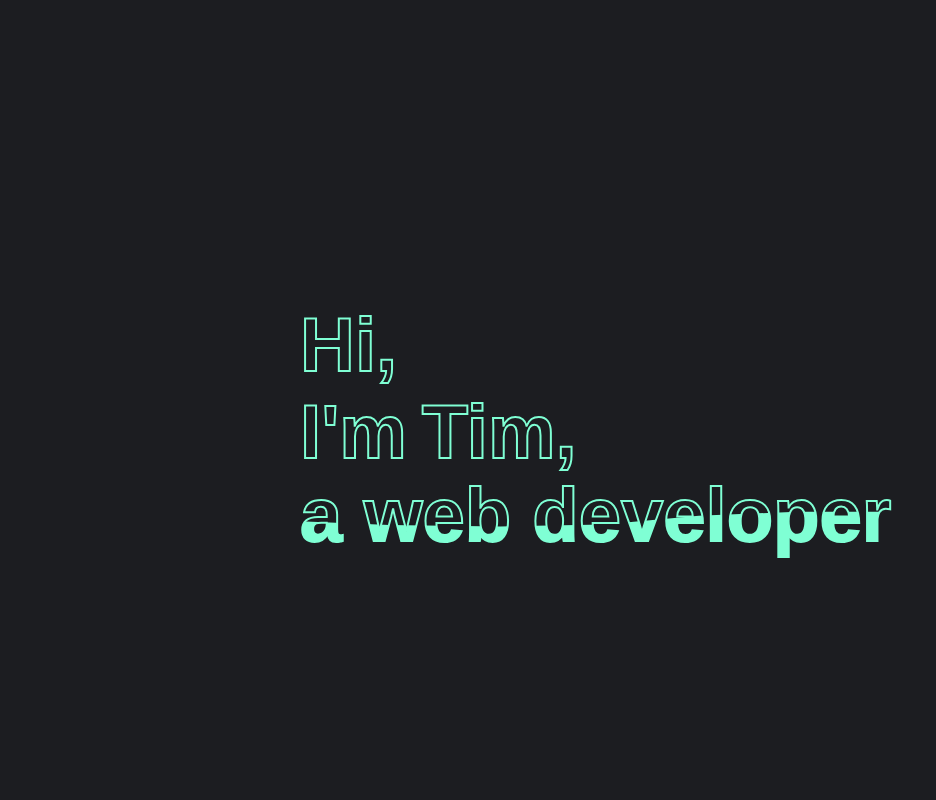
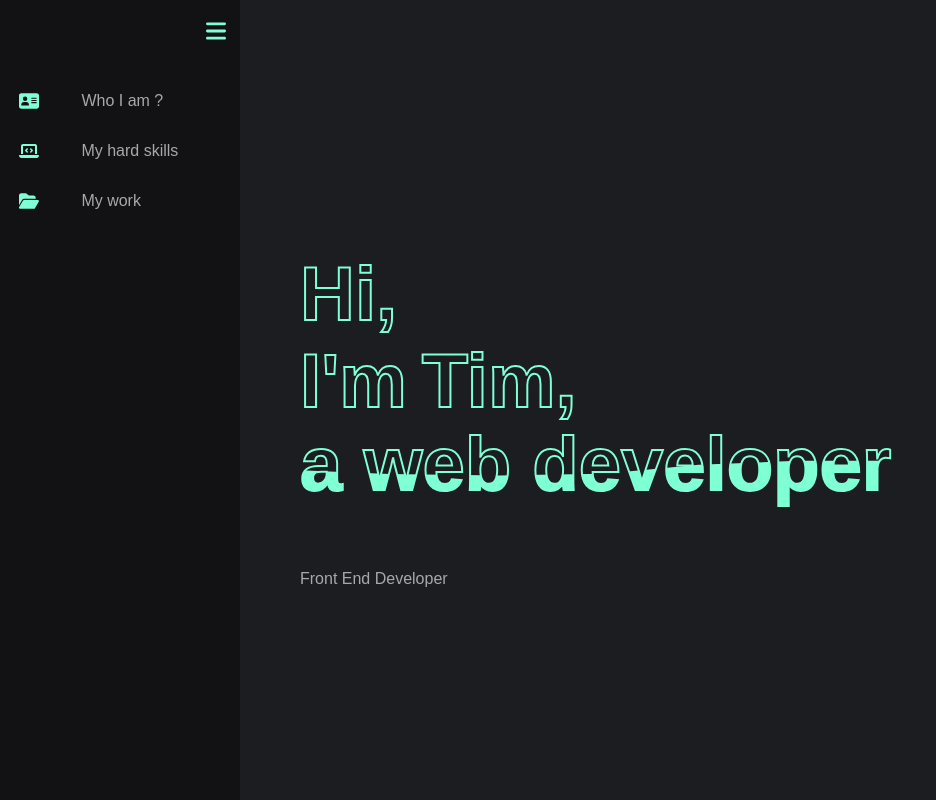
Before and after one commit to Tim-jn/Portfolio, a React (Create React App) app: page / in a window 1280 px wide. Shown: the whole page, without its empty margins (0-936 px from the left). Built offline with nearby package versions, Linux system fonts and the light colour scheme.

Commit message:
Added sidebar : TODO remove unused styles

```diff
--- a/package.json
+++ b/package.json
@@ -3,6 +3,10 @@
   "version": "0.1.0",
   "private": true,
   "dependencies": {
+    "@fortawesome/fontawesome-svg-core": "^6.1.1",
+    "@fortawesome/free-regular-svg-icons": "^6.1.1",
+    "@fortawesome/free-solid-svg-icons": "^6.1.1",
+    "@fortawesome/react-fontawesome": "^0.1.18",
     "@testing-library/jest-dom": "^5.16.3",
     "@testing-library/react": "^12.1.4",
     "@testing-library/user-event": "^13.5.0",
@@ -14,6 +18,7 @@
     "react-dom": "^17.0.2",
     "react-scripts": "5.0.0",
     "sass": "^1.49.9",
+    "scrollmagic": "^2.0.8",
     "typescript": "^4.6.3",
     "web-vitals": "^2.1.4"
   },
--- a/src/App.scss
+++ b/src/App.scss
@@ -1,13 +1,89 @@
 @import 'styles/shared';
 
 * {
-  cursor: default;
+  margin: 0;
+  padding: 0;
+  box-sizing: border-box;
+  font-family: $primary-font-fam;
 }
 
 body {
-  margin: 0;
   background: $primary-bg-color;
-  font-family: $primary-font-fam;
+  position: relative;
+  min-height: 100vh;
+  width: 100%;
+  overflow: hidden;
+}
+
+// Sidebar => TODO REMOVE UNECESSARY STYLES
+
+.sidebar {
+  height: 100%;
+  width: 240px;
+  background: $secondary-bg-color;
+  position: fixed;
+  top: 0;
+  left: 0;
+  padding: 6px 14px;
+}
+
+.sidebar .logo-content .logo {
+  color: #fff;
+  display: flex;
+  height: 50px;
+  width: 100%;
+  align-items: center;
+}
+
+.sidebar .btn {
+  position: absolute;
+  color: $third-font-color;
+  left: 90%;
+  top: 6px;
+  font-size: 20px;
+  width: 20px;
+  height: 50px;
+  line-height: 50px;
+  transform: translateX(-50%);
+}
+
+.sidebar ul {
+  margin-top: 20px;
+}
+
+.sidebar ul li {
+  position: relative;
+  height: 50px;
+  width: 100%;
+  margin: 0 5px;
+  list-style: none;
+  line-height: 50px;
+  cursor: pointer;
+}
+
+.sidebar ul li a {
+  color: $secondary-font-color;
+  text-decoration: none;
+  display: flex;
+  align-items: center;
+}
+
+.sidebar ul li a .icons {
+  height: 50px;
+  width: 20px;
+  font-size: 20px;
+  color: $third-font-color;
+  line-height: 50px;
+  margin-right: 20%;
+}
+
+.sidebar ul li a:hover {
+  color: $third-font-color;
+  text-decoration: none;
+  display: flex;
+  align-items: center;
+  font-size: 17px;
+  transition: all 0.3s;
 }
 
 // Title
@@ -86,3 +162,11 @@ body {
     );
   }
 }
+
+.under-title {
+  color: $secondary-font-color;
+  position: absolute;
+  top: 64%;
+  left: 0;
+  font-weight: 400;
+}
--- a/src/App.tsx
+++ b/src/App.tsx
@@ -1,10 +1,12 @@
 import './App.scss'
+import SideBar from './Components/SideBar'
 import Title from './Components/Title'
 
 function App() {
   return (
     <main className="App">
       <Title />
+      <SideBar />
     </main>
   )
 }
--- /dev/null
+++ b/src/Components/SideBar.tsx
@@ -0,0 +1,41 @@
+import logo from '../assets/logo.png'
+import { FontAwesomeIcon } from '@fortawesome/react-fontawesome'
+import {
+  faBars,
+  faLaptopCode,
+  faAddressCard,
+  faFolderOpen,
+} from '@fortawesome/free-solid-svg-icons'
+
+export default function SideBar() {
+  return (
+    <div className="sidebar">
+      <div className="logo-content">
+        <div className="logo">
+          {/* <img src={logo} alt="Tim Jeanmart Logo" /> */}
+        </div>
+        <FontAwesomeIcon className="btn icons" icon={faBars} />
+      </div>
+      <ul className="nav-list">
+        <li>
+          <a href="#profile">
+            <FontAwesomeIcon className="icons" icon={faAddressCard} />
+            <span className="link-name">Who I am ?</span>
+          </a>
+        </li>
+        <li>
+          <a href="#skills">
+            <FontAwesomeIcon className="icons" icon={faLaptopCode} />
+            <span className="link-name">My hard skills</span>
+          </a>
+        </li>
+        <li>
+          <a href="#work">
+            <FontAwesomeIcon className="icons" icon={faFolderOpen} />
+            <span className="link-name">My work</span>
+          </a>
+        </li>
+      </ul>
+    </div>
+  )
+}
--- a/src/Components/Title.tsx
+++ b/src/Components/Title.tsx
@@ -1,4 +1,3 @@
-import React from 'react'
 
 export default function Title() {
   return (
@@ -6,7 +5,8 @@ export default function Title() {
       <h1 className="main-title-content">
         <span className="title-letter">H</span>
         <span className="title-letter">i</span>
-        <span className="title-letter">,</span><br />
+        <span className="title-letter">,</span>
+        <br />
         <span className="title-letter">I</span>
         <span className="title-letter">'</span>
         <span className="title-letter letter-spaced">m</span>
@@ -19,6 +19,7 @@ export default function Title() {
         <h1 className="main-title-animated">a web developer</h1>
         <h1 className="main-title-animated">a web developer</h1>
       </div>
+      <p className="under-title">Front End Developer</p>
     </div>
   )
 }
--- a/tsconfig.json
+++ b/tsconfig.json
@@ -22,5 +22,5 @@
   },
   "include": [
     "src"
-  ]
+, "src/babel-plugin-macros.config.jssrc/babel.config.jsg.js"  ]
 }
```
Also changed, not shown: src/assets/logo.png (added), 1 other file (tests, documents, lock files or other folders).
